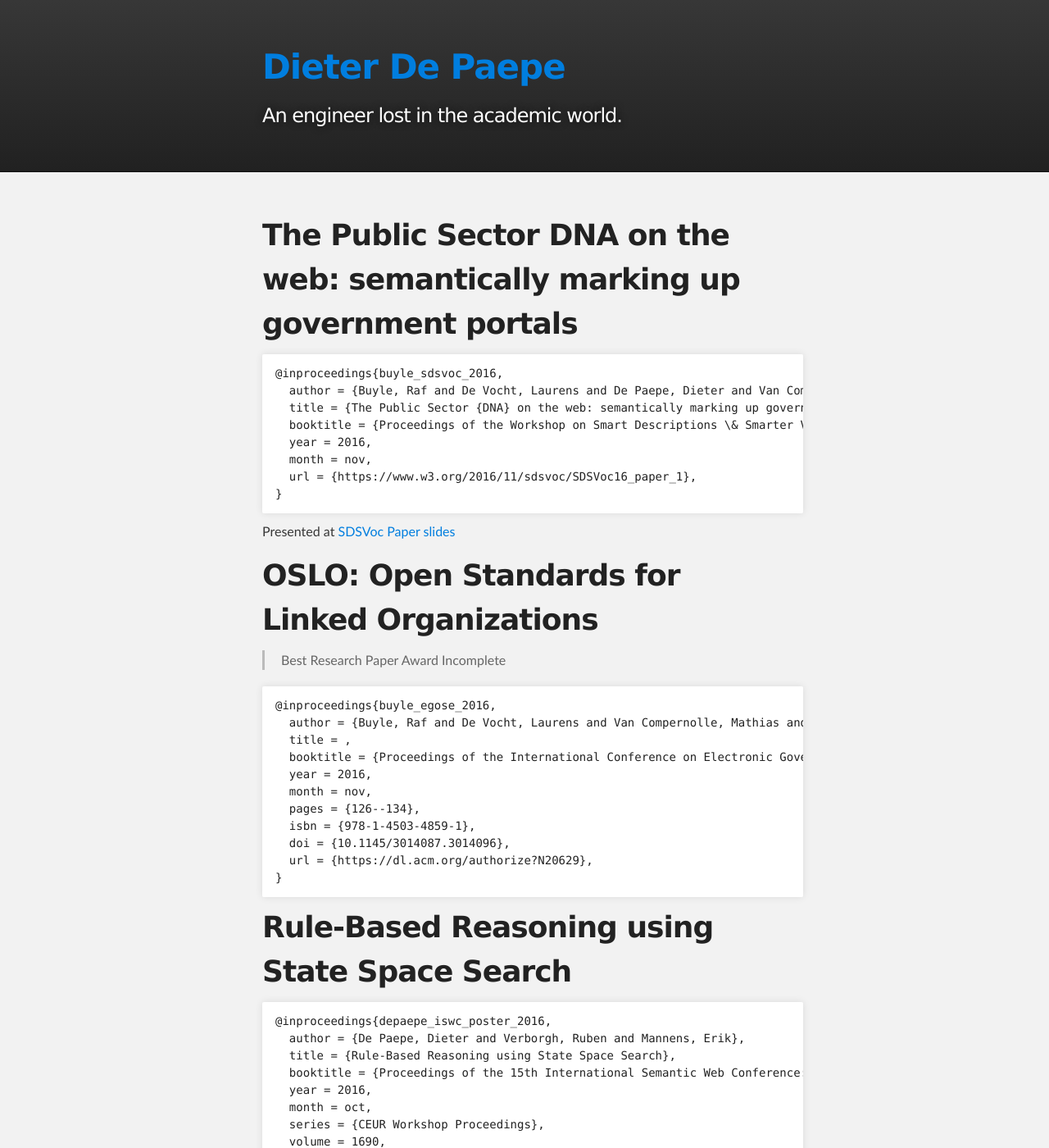
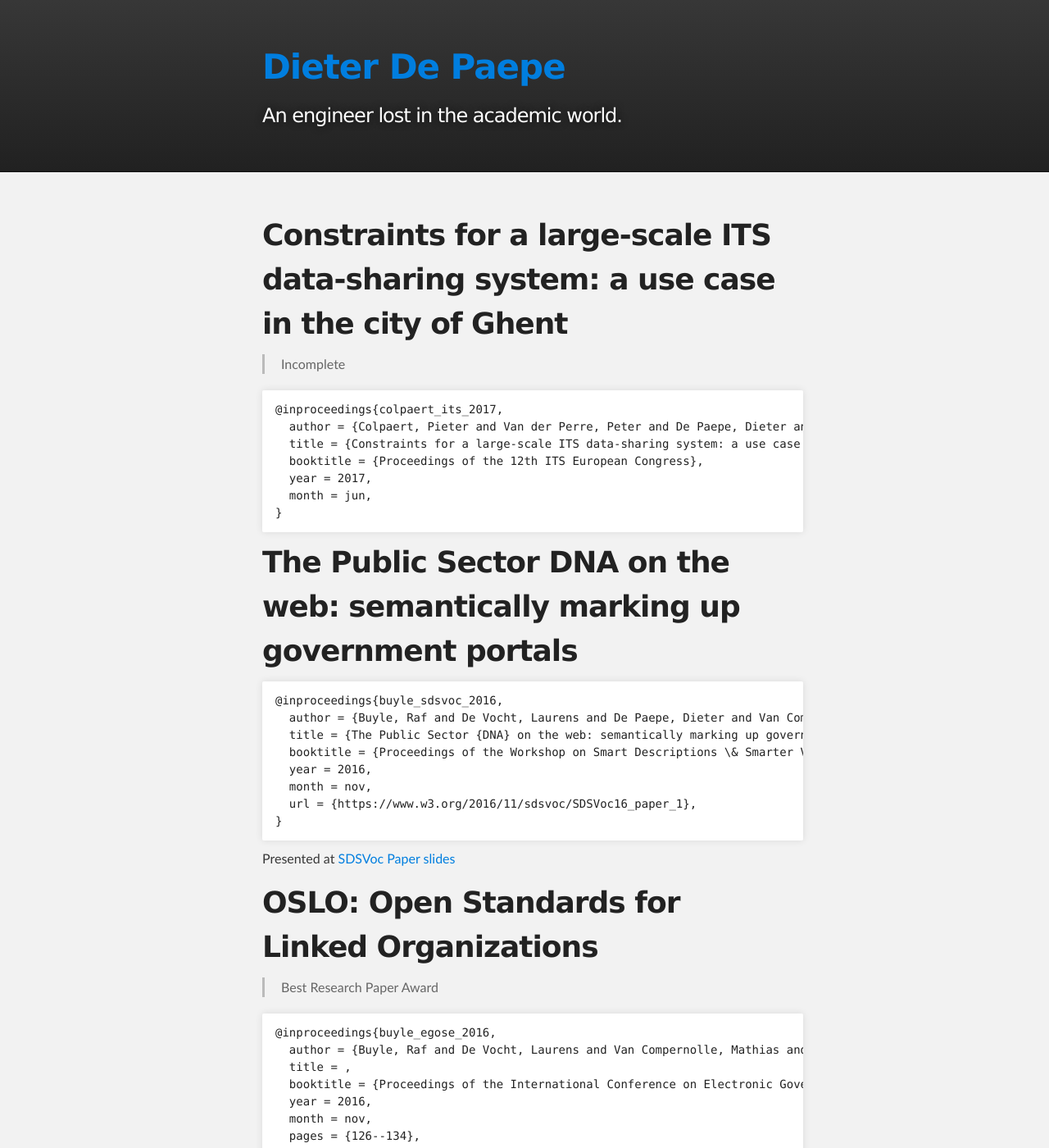
Before and after one commit to DieterDePaepe/dieterdepaepe.github.io, a Jekyll site: the page built from Publications.md, in a window 1280 px wide and 1400 px high. Shown: the whole window at 82% size. Built offline with Jekyll 4.4.1, drawn with Linux system fonts in a browser that asks for light colours; our own code applies the rules of GitHub Pages for plain Markdown files.

Commit message:
Update Publications.md

````diff
--- a/Publications.md
+++ b/Publications.md
@@ -1,3 +1,17 @@
+# Constraints for a large-scale ITS data-sharing system: a use case in the city of Ghent
+
+> Incomplete
+
+```
+@inproceedings{colpaert_its_2017,
+  author = {Colpaert, Pieter and Van der Perre, Peter and De Paepe, Dieter and Thoeye, Thimo and Verborgh, Ruben and Mannens, Erik},
+  title = {Constraints for a large-scale ITS data-sharing system: a use case in the city of Ghent},
+  booktitle = {Proceedings of the 12th ITS European Congress},
+  year = 2017,
+  month = jun,
+}
+```
+
 # The Public Sector DNA on the web: semantically marking up government portals
 
 ```
````
Also changed, not shown: other parts of Publications.md (+0 -1 lines).
